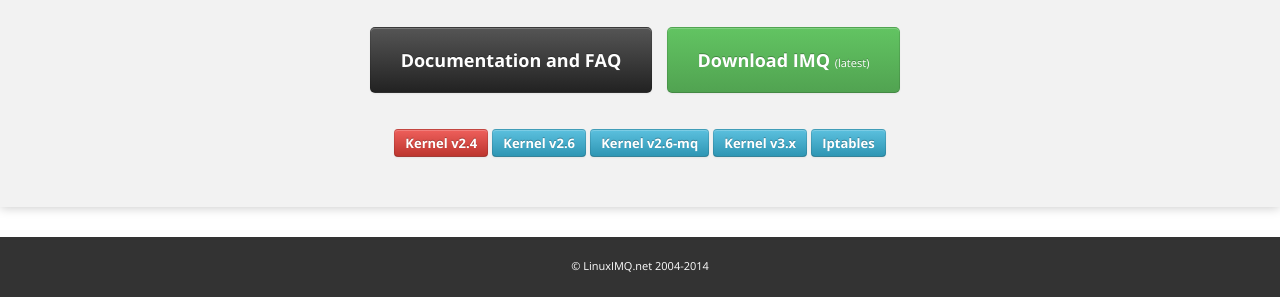
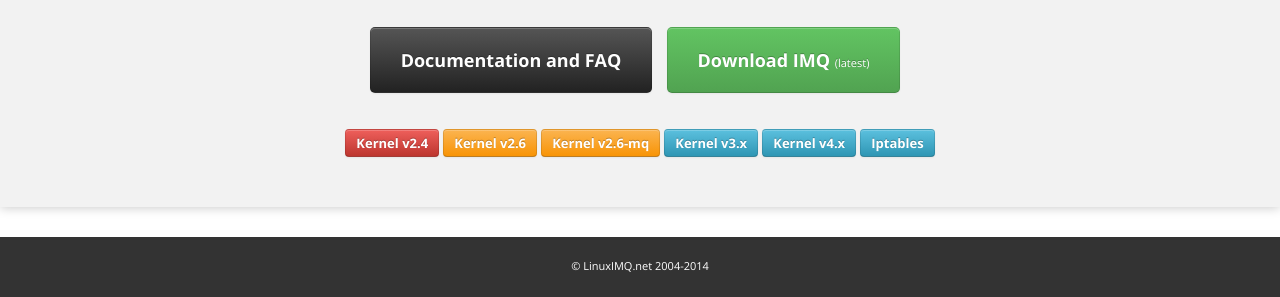
Before and after one commit to imq/imq.github.com, a plain HTML site: page index.html in a window 1280 px wide. Shown: the part 545-842 px from the top of the page. Drawn offline with nearby package versions, Linux system fonts and the light colour scheme.

Commit message:
add version 4.x

```diff
--- a/index.html
+++ b/index.html
@@ -41,9 +41,10 @@
     <a href="https://github.com/imq/linuximq/tree/master/latest" class="btn btn-success btn-large font-open-sans-normal"><strong>Download IMQ </strong><small>(latest)</small></a>
     <br><br><br>
     <a href="https://github.com/imq/linuximq/tree/master/kernel/v2.4" class="btn btn-danger btn-medium font-open-sans-normal"><strong>Kernel v2.4</strong></a>
-    <a href="https://github.com/imq/linuximq/tree/master/kernel/v2.6" class="btn btn-info btn-medium font-open-sans-normal"><strong>Kernel v2.6</strong></a>
-    <a href="https://github.com/imq/linuximq/tree/master/kernel/v2.6-multiqueue" class="btn btn-info btn-medium font-open-sans-normal"><strong>Kernel v2.6-mq</strong></a>
+    <a href="https://github.com/imq/linuximq/tree/master/kernel/v2.6" class="btn btn-warning btn-medium font-open-sans-normal"><strong>Kernel v2.6</strong></a>
+    <a href="https://github.com/imq/linuximq/tree/master/kernel/v2.6-multiqueue" class="btn btn-warning btn-medium font-open-sans-normal"><strong>Kernel v2.6-mq</strong></a>
     <a href="https://github.com/imq/linuximq/tree/master/kernel/v3.x" class="btn btn-info btn-medium font-open-sans-normal"><strong>Kernel v3.x</strong></a>
+    <a href="https://github.com/imq/linuximq/tree/master/kernel/v4.x" class="btn btn-info btn-medium font-open-sans-normal"><strong>Kernel v4.x</strong></a>
     <a href="https://github.com/imq/linuximq/tree/master/iptables" class="btn btn-info btn-medium font-open-sans-normal"><strong>Iptables</strong></a>
     </p>
 
```
